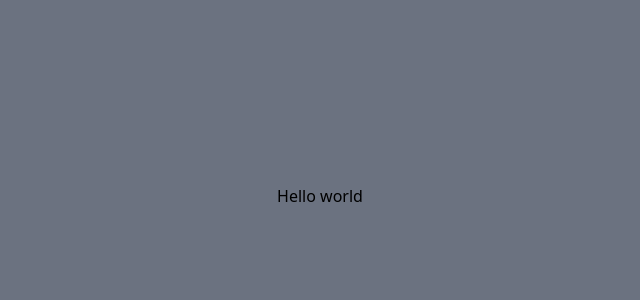
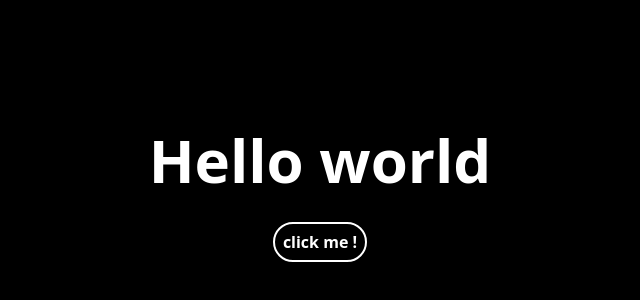
Before and after one commit to swekiiz/swekiiz-web, a React (Create React App) app: page / in a window 1280 px wide. Shown: the part 204-504 px from the top of the page, without its empty margins (320-960 px from the left). Built offline with nearby package versions, Linux system fonts and the light colour scheme.

Commit message:
add outline button

```diff
--- a/src/App.tsx
+++ b/src/App.tsx
@@ -1,9 +1,7 @@
 import React from 'react';
 import Routes from './routes/routes';
 
-interface IApp {}
-
-const App: React.FC<IApp> = ({}: IApp): JSX.Element => {
+const App: React.FC = (): JSX.Element => {
   return <Routes />;
 };
 
--- a/src/components/button/Outline.tsx
+++ b/src/components/button/Outline.tsx
@@ -30,13 +30,16 @@ export const OutlineButton: React.FC<OutlineButtonPropsType> = ({
   return (
     <button
       style={{ width: width || 'auto', ...style }}
-      className={`${className} text-center rounded-full text-sm
+      className={`${className} text-center rounded-full text-base border-2 px-2
       font-semibold transition-all duration-200 ease-in-out ${
         size ? padding[size] : 'py-1' // Default padding
       }
       ${
         rest.disabled
-
+          ? 'text-light-gray border-light-gray bg-gray-800 cursor-not-allowed'
+          : active
+          ? 'text-black border-white bg-white'
+          : 'text-white border-white bg-black active:text-black active:border-gray-700 active:bg-gray-700 hover:bg-white hover:text-black'
       }`}
       onClick={onClick}
       {...rest}
--- a/src/pages/home/index.tsx
+++ b/src/pages/home/index.tsx
@@ -1,9 +1,13 @@
 import React from 'react';
+import { OButton } from 'components/button';
 
 const Home: React.FC = (): JSX.Element => {
   return (
-    <div className="flex items-center justify-center w-screen min-h-screen bg-gray-500">
-      <h1>Hello world</h1>
+    <div className="flex flex-col items-center justify-center w-screen min-h-screen text-white bg-black">
+      <h1 className="mb-8 text-center text-6xl font-semibold">Hello world</h1>
+      <OButton onClick={() => alert('hi')} size="big">
+        click me !
+      </OButton>
     </div>
   );
 };
--- a/tailwind.config.js
+++ b/tailwind.config.js
@@ -8,7 +8,6 @@ const palette = {
 
 module.exports = {
   purge: {
-    enabled: true,
     content: ['./src/**/*.{js,jsx,ts,tsx}', './public/index.html'],
     options: {
       safelist: [],
@@ -953,7 +952,7 @@ module.exports = {
     backgroundOrigin: ['responsive'],
     blur: ['responsive'],
     borderCollapse: ['responsive'],
-    borderColor: ['responsive', 'dark', 'group-hover', 'focus-within', 'hover', 'focus'],
+    borderColor: ['responsive', 'dark', 'group-hover', 'focus-within', 'hover', 'focus', 'active'],
     borderOpacity: ['responsive', 'dark', 'group-hover', 'focus-within', 'hover', 'focus'],
     borderRadius: ['responsive'],
     borderStyle: ['responsive'],
```
